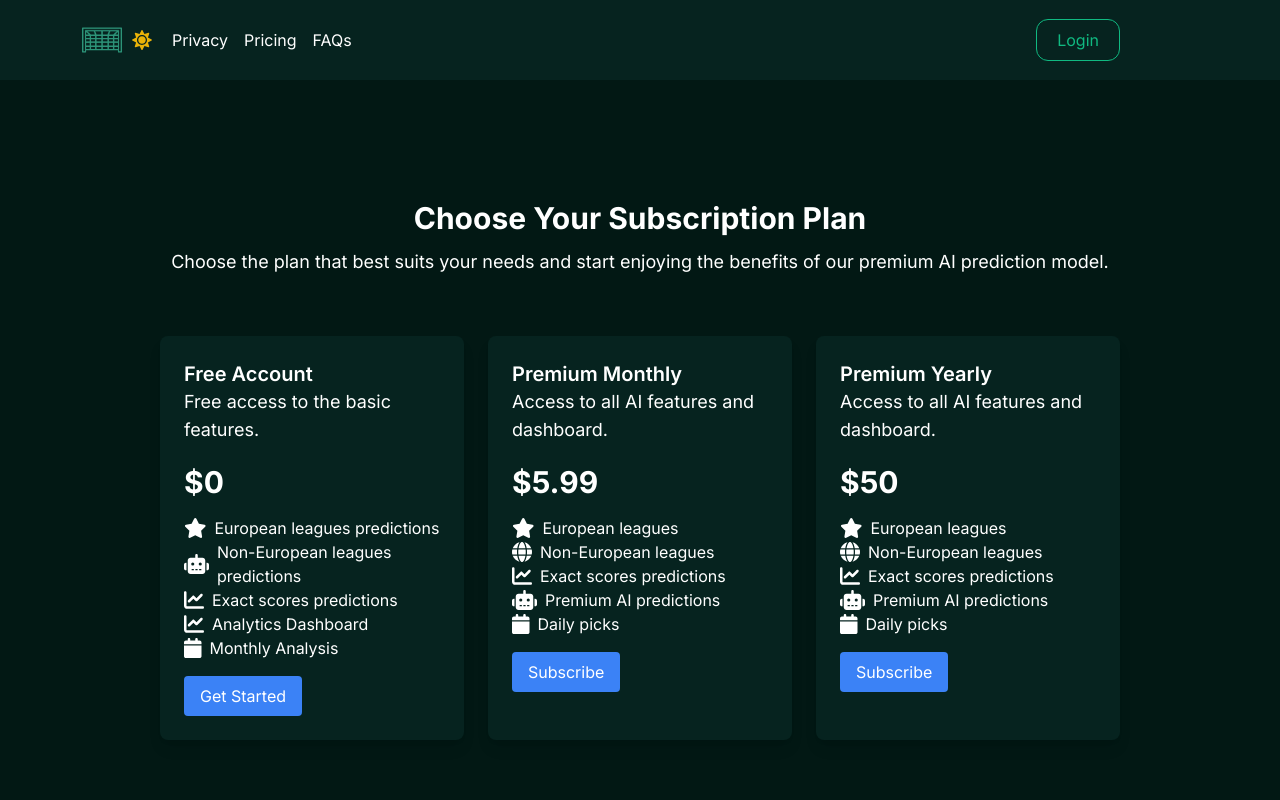
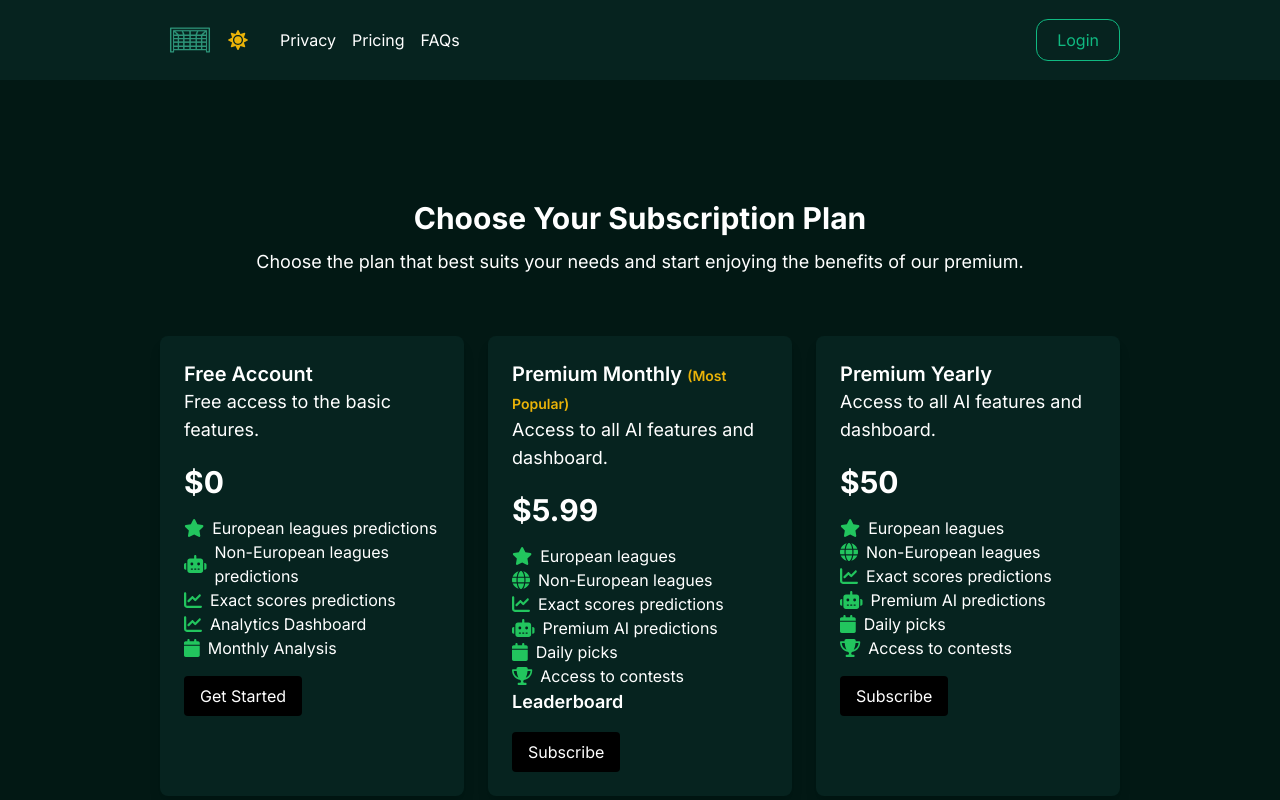
Before and after one commit to adnxy/well-dev, a Next.js app: page /pricing in a window 1280 px wide. Shown: the top 800 px of the page. Built offline with nearby package versions, Linux system fonts and the light colour scheme.

Commit message:
Redsign navbar

```diff
--- a/app/components/Navbar.tsx
+++ b/app/components/Navbar.tsx
@@ -36,25 +36,26 @@ const Navbar = () => {
         theme === "light" ? "bg-white text-black" : "bg-[#06231F] text-white"
       } shadow-lg`}
     >
-      <div className="flex items-center">
-        <Link href="/">
+      <div className="flex items-center relative ml-12 relative left-10">
+      <Link href="/" className=" mr-2">
           <Image
-            className="h-11 w-11 ml-2 mr-2 cursor-pointer md:ml-0"
+            className="h-11 w-11 mr-2 cursor-pointer md:ml-0 "
             src={rb}
             alt="Logo"
           />
         </Link>
         {theme === "dark" ? (
           <FaSun
-            className="text-yellow-500 ml-2 cursor-pointer w-5 h-5 md:ml-0"
+            className="text-yellow-500 ml-2 cursor-pointer w-5 h-5 md:ml-0 mr-3"
             onClick={toggleTheme}
           />
         ) : (
           <FaMoon
-            className="text-gray-800 ml-2 cursor-pointer w-5 h-5 md:ml-0"
+            className="text-gray-800 ml-2 cursor-pointer w-5 h-5 md:ml-0 mr-3"
             onClick={toggleTheme}
           />
         )}
+
         <div className="flex space-x-4 ml-5">
           <Link
             href="/privacy"
@@ -128,7 +129,7 @@ const Navbar = () => {
 
       {/* Mobile menu */}
       {isMenuOpen && (
-        <div className={`p-4 md:hidden w-full h-auto flex flex-col items-end absolute top-0 left-0 z-10 h-1/1 p-10 ${theme === "light" ? "bg-black" : "bg-[#3A6351]"}`}>
+        <div className={`p-10 md:hidden w-full h-auto flex flex-col items-end absolute top-0 left-0 z-10 h-1/1 p-10 ${theme === "light" ? "bg-black" : "bg-[#3A6351]"}`}>
           {/* Close button */}
           <button
             className="text-white mb-4"
@@ -139,8 +140,18 @@ const Navbar = () => {
           <ul className="flex flex-col space-y-4">
             <li>
               <Link
+                href="/"
+                className="text-white text-md hover:text-emerald-400"
+                onClick={() => setIsMenuOpen(false)}
+              >
+                Home
+              </Link>
+            </li>
+            <li>
+              <Link
                 href="/pricing"
-                className="text-white text-sm hover:text-emerald-400"
+                className="text-white text-md hover:text-emerald-400"
+                onClick={() => setIsMenuOpen(false)}
               >
                 Pricing
               </Link>
@@ -148,7 +159,8 @@ const Navbar = () => {
             <li>
               <Link
                 href="/privacy"
-                className="text-white text-sm hover:text-emerald-400"
+                className="text-white text-md hover:text-emerald-400"
+                onClick={() => setIsMenuOpen(false)}
               >
                 Privacy
               </Link>
@@ -157,12 +169,13 @@ const Navbar = () => {
               <li key={index}>
                 {link.text === "Sign up" ? (
                   <button className="border border-emerald-500 text-emerald-500 rounded-full px-5 py-2 text-sm font-medium hover:bg-emerald-500 hover:text-white transition w-full text-center">
-                    <Link href={link.href}>{link.text}</Link>
+                    <Link href={link.href} onClick={() => setIsMenuOpen(false)}>{link.text}</Link>
                   </button>
                 ) : (
                   <Link
                     href={link.href}
                     className="text-white text-sm hover:text-emerald-400"
+                    onClick={() => setIsMenuOpen(false)}
                   >
                     {link.text}
                   </Link>
--- a/app/pricing/page.tsx
+++ b/app/pricing/page.tsx
@@ -5,17 +5,17 @@ import { useTheme } from "../context/ThemeContext";
 import stripeLogo from "../../public/stripe.png";
 import Image from "next/image";
 import { FontAwesomeIcon } from '@fortawesome/react-fontawesome';
-import { faStar, faRobot, faChartLine, faCalendar, faGlobe } from '@fortawesome/free-solid-svg-icons';
+import { faStar, faRobot, faChartLine, faCalendar, faGlobe, faTrophy } from '@fortawesome/free-solid-svg-icons';
 
 const PricingPage = () => {
   const { theme } = useTheme();
 
   return (
     <div className={`px-40 pricing-container p-8 pt-[120px] ${theme === 'dark' ? 'bg-[#021814]' : 'bg-white'}`}>
-      <h1 className={`title text-white text-3xl font-bold text-center mb-8 ${theme === 'dark' ? 'text-white' : 'text-black'}`}>
+      <h1 className={`title text-3xl font-bold text-center mb-8 ${theme === 'dark' ? 'text-white' : 'text-black'}`}>
         Choose Your Subscription Plan
       </h1>
-      <p className={`${theme === 'dark' ? 'text-white' : 'text-black'} text-center text-lg font-normal mb-10 relative bottom-5`}>Choose the plan that best suits your needs and start enjoying the benefits of our premium AI prediction model.</p>
+      <p className={`${theme === 'dark' ? 'text-white' : 'text-black'} text-center text-lg font-normal mb-10 relative bottom-5`}>Choose the plan that best suits your needs and start enjoying the benefits of our premium.</p>
       <div className="grid grid-cols-1 md:grid-cols-3 gap-6">
         <div className={`card p-6 rounded-lg shadow-lg ${theme === 'dark' ? 'bg-[#06231f]' : 'bg-white'}`}>
           <h2 className={`plan-title text-xl font-semibold ${theme === 'dark' ? 'text-white' : 'text-black'}`}>Free Account</h2>
@@ -23,47 +23,54 @@ const PricingPage = () => {
           <p className={`price text-3xl font-bold ${theme === 'dark' ? 'text-white' : 'text-black'}`}>$0</p>
           <ul className="benefits-list mt-4">
             <li className={`flex items-center ${theme === 'dark' ? 'text-white' : 'text-black'}`}>
-              <FontAwesomeIcon icon={faStar} className="text-xl mr-2" /> European leagues predictions
+              <FontAwesomeIcon icon={faStar} className="text-lg text-green-500 mr-2" /> European leagues predictions
             </li>
             <li className={`flex items-center ${theme === 'dark' ? 'text-white' : 'text-black'}`}>
-              <FontAwesomeIcon icon={faRobot} className="text-xl mr-2" /> Non-European leagues predictions
+              <FontAwesomeIcon icon={faRobot} className="text-lg text-green-500 mr-2" /> Non-European leagues predictions
             </li>
             <li className={`flex items-center ${theme === 'dark' ? 'text-white' : 'text-black'}`}>
-              <FontAwesomeIcon icon={faChartLine} className="text-xl mr-2" /> Exact scores predictions
+              <FontAwesomeIcon icon={faChartLine} className="text-lg text-green-500 mr-2" /> Exact scores predictions
             </li>
             <li className={`flex items-center ${theme === 'dark' ? 'text-white' : 'text-black'}`}>
-              <FontAwesomeIcon icon={faChartLine} className="text-xl mr-2" /> Analytics Dashboard
+              <FontAwesomeIcon icon={faChartLine} className="text-lg text-green-500 mr-2" /> Analytics Dashboard
             </li>
             <li className={`flex items-center ${theme === 'dark' ? 'text-white' : 'text-black'}`}>
-              <FontAwesomeIcon icon={faCalendar} className="text-xl mr-2" /> Monthly Analysis
+              <FontAwesomeIcon icon={faCalendar} className="text-lg text-green-500 mr-2" /> Monthly Analysis
             </li>
           </ul>
-          <button className={`button mt-4 ${theme === 'dark' ? 'bg-blue-500 text-white' : 'bg-black text-white'} py-2 px-4 rounded`}>
+          <button className={`button mt-4 ${theme === 'dark' ? 'bg-black text-white' : 'bg-black text-white'} py-2 px-4 rounded hover:bg-gray-700`}>
             Get Started
           </button>
         </div>
         <div className={`card p-6 rounded-lg shadow-lg ${theme === 'dark' ? 'bg-[#06231f]' : 'bg-white'}`}>
-          <h2 className={`plan-title text-xl font-semibold ${theme === 'dark' ? 'text-white' : 'text-black'}`}>Premium Monthly</h2>
+          <h2 className={`plan-title text-xl font-semibold ${theme === 'dark' ? 'text-white' : 'text-black'}`}>Premium Monthly <span className="text-sm text-yellow-500">(Most Popular)</span></h2>
           <p className={`mb-5 text-lg font-normal ${theme === 'dark' ? 'text-white' : 'text-black'}`}>Access to all AI features and dashboard.</p>
           <p className={`price text-3xl font-bold ${theme === 'dark' ? 'text-white' : 'text-black'}`}>$5.99</p>
           <ul className="benefits-list mt-4">
             <li className={`flex items-center ${theme === 'dark' ? 'text-white' : 'text-black'}`}>
-              <FontAwesomeIcon icon={faStar} className="text-xl mr-2" /> European leagues
+              <FontAwesomeIcon icon={faStar} className="text-lg text-green-500 mr-2" /> European leagues
             </li>
             <li className={`flex items-center ${theme === 'dark' ? 'text-white' : 'text-black'}`}>
-              <FontAwesomeIcon icon={faGlobe} className="text-xl mr-2" /> Non-European leagues
+              <FontAwesomeIcon icon={faGlobe} className="text-lg text-green-500 mr-2" /> Non-European leagues
             </li>
             <li className={`flex items-center ${theme === 'dark' ? 'text-white' : 'text-black'}`}>
-              <FontAwesomeIcon icon={faChartLine} className="text-xl mr-2" /> Exact scores predictions
+              <FontAwesomeIcon icon={faChartLine} className="text-lg text-green-500 mr-2" /> Exact scores predictions
             </li>
             <li className={`flex items-center ${theme === 'dark' ? 'text-white' : 'text-black'}`}>
-              <FontAwesomeIcon icon={faRobot} className="text-xl mr-2" /> Premium AI predictions
+              <FontAwesomeIcon icon={faRobot} className="text-lg text-green-500 mr-2" /> Premium AI predictions
             </li>
             <li className={`flex items-center ${theme === 'dark' ? 'text-white' : 'text-black'}`}>
-              <FontAwesomeIcon icon={faCalendar} className="text-xl mr-2" /> Daily picks
+              <FontAwesomeIcon icon={faCalendar} className="text-lg text-green-500 mr-2" /> Daily picks
+            </li>
+            <li className={`flex items-center ${theme === 'dark' ? 'text-white' : 'text-black'}`}>
+              <FontAwesomeIcon icon={faTrophy} className="text-lg text-green-500 mr-2" /> Access to contests
             </li>
           </ul>
-          <button className="button mt-4 bg-blue-500 text-white py-2 px-4 rounded">
+          <h3 className={`leaderboard-title text-lg font-semibold ${theme === 'dark' ? 'text-white' : 'text-black'}`}>Leaderboard</h3>
+          <ul className="leaderboard">
+            {/* Leaderboard items go here */}
+          </ul>
+          <button className={`button mt-4 ${theme === 'dark' ? 'bg-black text-white' : 'bg-black text-white'} py-2 px-4 rounded hover:bg-gray-700`}>
             Subscribe
           </button>
         </div>
@@ -73,22 +80,25 @@ const PricingPage = () => {
           <p className={`price text-3xl font-bold ${theme === 'dark' ? 'text-white' : 'text-black'}`}>$50</p>
           <ul className="benefits-list mt-4">
             <li className={`flex items-center ${theme === 'dark' ? 'text-white' : 'text-black'}`}>
-              <FontAwesomeIcon icon={faStar} className="text-xl mr-2" /> European leagues
+              <FontAwesomeIcon icon={faStar} className="text-lg text-green-500 mr-2" /> European leagues
             </li>
             <li className={`flex items-center ${theme === 'dark' ? 'text-white' : 'text-black'}`}>
-              <FontAwesomeIcon icon={faGlobe} className="text-xl mr-2" /> Non-European leagues
+              <FontAwesomeIcon icon={faGlobe} className="text-lg text-green-500 mr-2" /> Non-European leagues
             </li>
             <li className={`flex items-center ${theme === 'dark' ? 'text-white' : 'text-black'}`}>
-              <FontAwesomeIcon icon={faChartLine} className="text-xl mr-2" /> Exact scores predictions
+              <FontAwesomeIcon icon={faChartLine} className="text-lg text-green-500 mr-2" /> Exact scores predictions
             </li>
             <li className={`flex items-center ${theme === 'dark' ? 'text-white' : 'text-black'}`}>
-              <FontAwesomeIcon icon={faRobot} className="text-xl mr-2" /> Premium AI predictions
+              <FontAwesomeIcon icon={faRobot} className="text-lg text-green-500 mr-2" /> Premium AI predictions
             </li>
             <li className={`flex items-center ${theme === 'dark' ? 'text-white' : 'text-black'}`}>
-              <FontAwesomeIcon icon={faCalendar} className="text-xl mr-2" /> Daily picks
+              <FontAwesomeIcon icon={faCalendar} className="text-lg text-green-500 mr-2" /> Daily picks
+            </li>
+            <li className={`flex items-center ${theme === 'dark' ? 'text-white' : 'text-black'}`}>
+              <FontAwesomeIcon icon={faTrophy} className="text-lg text-green-500 mr-2" /> Access to contests
             </li>
           </ul>
-          <button className="button mt-4 bg-blue-500 text-white py-2 px-4 rounded">
+          <button className={`button mt-4 ${theme === 'dark' ? 'bg-black text-white' : 'bg-black text-white'} py-2 px-4 rounded hover:bg-gray-700`}>
             Subscribe
           </button>
         </div>
```
Also changed, not shown: app/page.tsx (+4 -4 lines).
